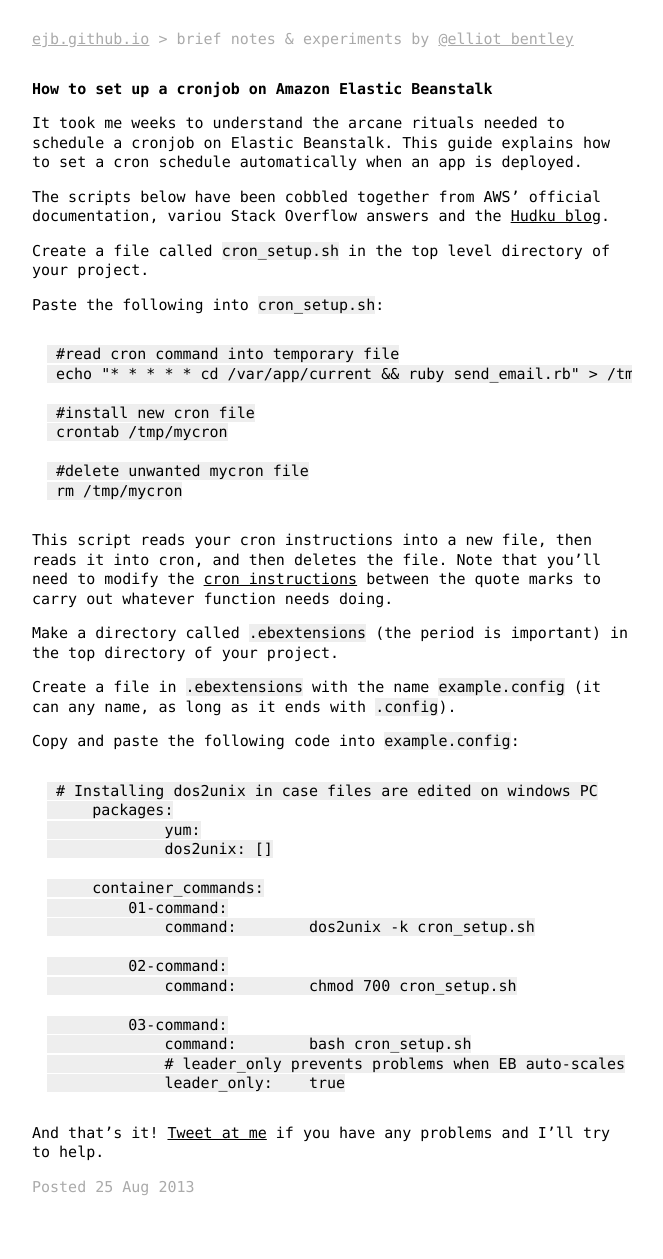
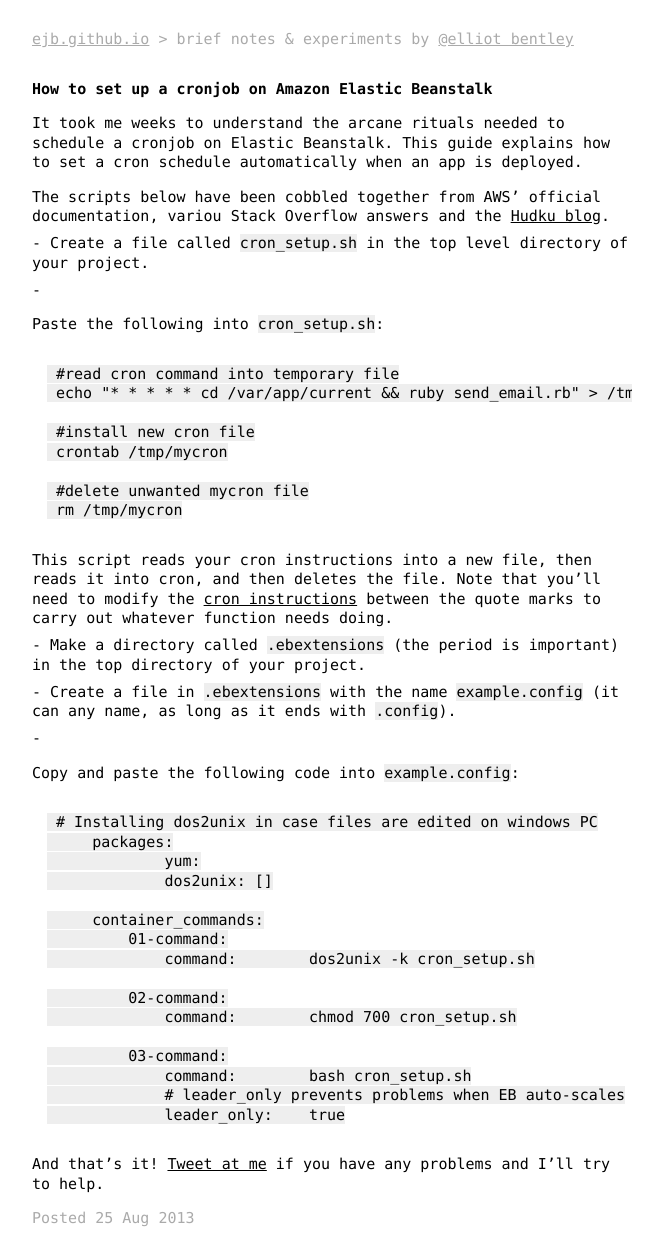
Before and after one commit to ejb/elliotbentley.com, a Jekyll site: the page built from _posts/2013-08-25-eb-beanstalk.markdown, in a window 1280 px wide. Shown: the whole page, without its empty margins (308-971 px from the left). Built offline with Jekyll 4.4.1, drawn with Linux system fonts in a browser that asks for light colours; before the commit the page ends 1227 px from its top, so only the background shows below that.

Commit message:
Introducing oTranscribe

```diff
--- a/css/main.css
+++ b/css/main.css
@@ -49,6 +49,10 @@ em {
     font-style: italic;
 }
 
+strong {
+    font-weight: bold;
+}
+
 
 pre {
     overflow-x: scroll;
@@ -61,6 +65,22 @@ pre, code {
 
 }
 
+img {
+    max-width: 100%;
+}
+
+#post ul {
+    margin: 1em 0;
+}
+
+#post li {
+    margin: 0.5em 0;
+}
+
+#post li:before {
+    content: '- ';
+}
+
 @media (max-width: 600px) {
     body {
         width: auto;
--- a/index.html
+++ b/index.html
@@ -14,7 +14,7 @@ title: tech by ejb
 
   <h2>apps & sites</h2>
   <ul>
-      <li>> <a href="http://ejb.github.io/transcriber/">Transcriber</a> (working title) - A free and open tool for transcribing audio interviews</li>
+      <li>> <a href="http://otranscribe.com/">oTranscribe</a> - Web app for transcribing audio interviews</li>
       <li>> <a href="https://kanjivoice.s3.amazonaws.com/index.htm">KanjiVoice</a> - Test Kanji readings using the Web Speech API</li>
       <li>> <a href="http://ejb.github.io/RandomMeetup/">RandomMeetup</a> - Displays a random group from Meetup.com based on location</li>
       <li>> <a href="https://github.com/ejb/DayOneMap/">DayOneMap</a> - Turn your Day One journal into a dynamic map</li>
```
Also changed, not shown: assets/otranscribe.png (added).
